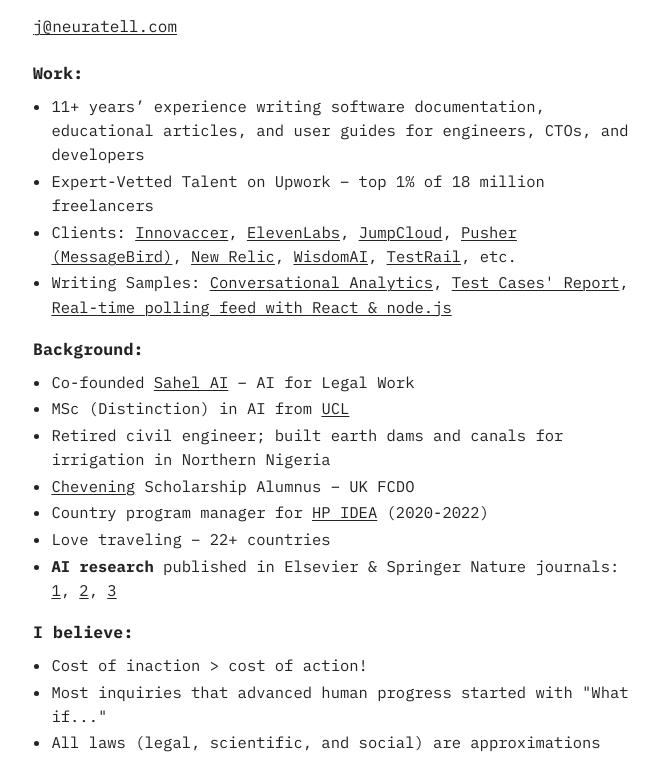
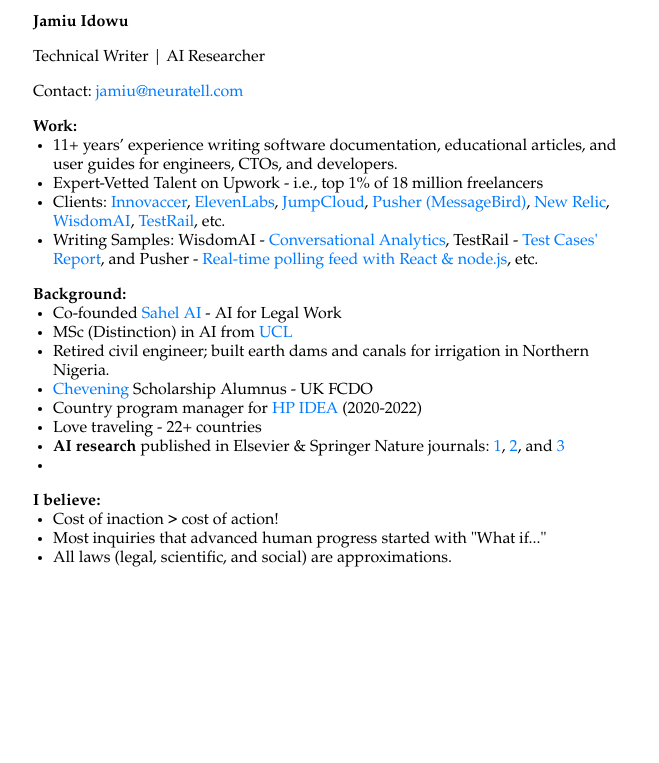
Before and after one commit to Consmart18/neuratell, a plain HTML site: page index.html in a window 1280 px wide. Shown: the part 118-881 px from the top of the page, without its empty margins (307-966 px from the left). After the commit the page ends 800 px from the top, so only its background shows below. Drawn offline with Linux system fonts and the light colour scheme.

Commit message:
Update index.html

```diff
--- a/index.html
+++ b/index.html
@@ -1,125 +1,92 @@
 <!DOCTYPE html>
 <html>
 <head>
-    <title>Jamiu Idowu – Technical Writer</title>
+    <title>Technical Writer for Technical Audiences</title>
     <meta name="viewport" content="width=device-width, initial-scale=1">
-    <meta name="description" content="Educational articles, software documentation, and user guides for technical audiences.">
-    <link href="https://fonts.googleapis.com/css2?family=IBM+Plex+Mono:wght@400;700&display=swap" rel="stylesheet">
+
+    <!-- Meta description for SEO -->
+    <meta name="description" content="Educational articles, software documentation, and user guides for companies that sell to technical audiences">
 
     <style>
         body {
-            font-family: 'IBM Plex Mono', 'Fira Mono', 'Menlo', 'Consolas', 'Liberation Mono', monospace;
+            font-family: Garamond;
             margin: 0;
             padding: 0;
             display: flex;
             justify-content: center;
-            align-items: flex-start;
+            align-items: center;
             height: 100vh;
-            background: #fff;
-            color: #232323;
-            font-size: 1em;
-            line-height: 1.55;
         }
         .container {
-            width: 100%;
-            max-width: 600px;
-            margin-top: 6vh;
-            margin-left: 3vw;
-            margin-right: 3vw;
+            width: 60%;
+            max-width: 600px; /* Adjusted for maximum width */
         }
-        h1 {
-            font-size: 1.45em;   /* Reduced name size */
-            font-weight: 700;
-            margin: 0 0 0.25em 0;
+        h3, p, li, a {
+            font-size: 1em; /* Use em for relative font size */
         }
-        .subtitle {
-            font-size: 1em;
-            font-weight: 400;
-            margin: 0 0 1.1em 0;
+        h3, .no-space-after {
+            margin-bottom: 0;
         }
-        .email {
-            margin-bottom: 1.4em;
-            display: block;
-        }
-        .section-title {
-            font-weight: bold;
-            margin: 1.1em 0 0.45em 0;
-            font-size: 1.03em;
-            letter-spacing: 0.01em;
+        .space-after {
+            margin-bottom: 1em;
         }
         ul {
-            margin: 0 0 0.55em 0;
-            padding-left: 1.15em;
-        }
-        li {
-            margin-bottom: 0.17em;  /* tighter bullet spacing */
-            font-size: 0.97em;      /* slightly smaller bullet text */
+            list-style-type: disc;
+            padding-left: 1.25em; /* Adjusted to em */
+            margin-top: 0;
+            margin-bottom: 0;
         }
         a {
-            color: inherit;
-            text-decoration: underline;
-            text-decoration-thickness: 1px;
-            text-underline-offset: 2px;
-            font-weight: inherit;
+            color: #007bff;
+            text-decoration: none;
         }
         a:hover {
-            opacity: 0.8;
+            text-decoration: underline;
         }
+
         @media (max-width: 600px) {
             .container {
-                max-width: 96vw;
-                font-size: 1.03em;
+                width: 90%; /* Increased width for small screens */
             }
-            h1 {
-                font-size: 1.09em;
+            h3, p, li, a {
+                font-size: 1.125em; /* Slightly larger font size for small screens */
             }
         }
     </style>
 </head>
 <body>
     <div class="container">
-        <h1>Jamiu Idowu</h1>
-        <div class="subtitle">Technical Writer | AI Researcher</div>
-        <a class="email" href="mailto:j@neuratell.com">j@neuratell.com</a>
+        <h3>Jamiu Idowu</h3>
+        <p class="subtitle">Technical Writer | AI Researcher</p>
+        <p class="contact">Contact: <a href="mailto:jamiu@neuratell.com">jamiu@neuratell.com</a></p>
 
-        <div class="section-title">Work:</div>
+        <p class="no-space-after"><strong>Work:</strong></p>
         <ul>
-            <li>11+ years’ experience writing software documentation, educational articles, and user guides for engineers, CTOs, and developers</li>
-            <li>Expert-Vetted Talent on Upwork – top 1% of 18 million freelancers</li>
-            <li>Clients:
-                <a href="https://innovaccer.com/" target="_blank">Innovaccer</a>,
-                <a href="https://elevenlabs.io/" target="_blank">ElevenLabs</a>,
-                <a href="https://jumpcloud.com/" target="_blank">JumpCloud</a>,
-                <a href="https://pusher.com/" target="_blank">Pusher (MessageBird)</a>,
-                <a href="https://newrelic.com/" target="_blank">New Relic</a>,
-                <a href="https://www.askwisdom.ai/" target="_blank">WisdomAI</a>,
-                <a href="https://www.testrail.com/" target="_blank">TestRail</a>, etc.
-            </li>
-            <li>
-                Writing Samples:
-                <a href="https://www.askwisdom.ai/ai-for-business-intelligence/conversational-analytics" target="_blank">Conversational Analytics</a>,
-                <a href="https://support.testrail.com/hc/en-us/articles/9171491041428-Comparison-for-Cases-Results-report" target="_blank">Test Cases' Report</a>,
-                <a href="https://pusher.com/tutorials/realtime-results-nodejs/" target="_blank">Real-time polling feed with React & node.js</a>
-            </li>
+            <li>11+ years’ experience writing software documentation, educational articles, and user guides for engineers, CTOs, and developers.</li>
+            <li>Expert-Vetted Talent on Upwork - i.e., top 1% of 18  million freelancers</li>
+            <li>Clients: <a href="https://innovaccer.com/" target="_blank">Innovaccer</a>, <a href="https://elevenlabs.io/" target="_blank">ElevenLabs</a>, <a href="https://jumpcloud.com/" target="_blank">JumpCloud</a>, <a href="https://pusher.com/" target="_blank">Pusher (MessageBird)</a>, <a href="https://newrelic.com/" target="_blank">New Relic</a>, <a href="https://www.askwisdom.ai/" target="_blank">WisdomAI</a>, <a href="https://www.testrail.com/" target="_blank">TestRail</a>, etc. </li>
+            <li>Writing Samples: WisdomAI - <a href="https://www.askwisdom.ai/ai-for-business-intelligence/conversational-analytics" target="_blank">Conversational Analytics</a>, TestRail - <a href="https://support.testrail.com/hc/en-us/articles/9171491041428-Comparison-for-Cases-Results-report" target="_blank">Test Cases' Report</a>, and Pusher - <a href="https://pusher.com/tutorials/realtime-results-nodejs/" target="_blank">Real-time polling feed with React & node.js</a>, etc. </li>
+
         </ul>
 
-        <div class="section-title">Background:</div>
+        <p class="no-space-after"><strong>Background:</strong></p>
         <ul>
-            <li>Co-founded <a href="http://sahel.ai" target="_blank">Sahel AI</a> – AI for Legal Work</li>
+            <li>Co-founded <a href="http://sahel.ai" target="_blank">Sahel AI</a> - AI for Legal Work</li>
             <li>MSc (Distinction) in AI from <a href="http://ucl.ac.uk" target="_blank">UCL</a></li>
-            <li>Retired civil engineer; built earth dams and canals for irrigation in Northern Nigeria</li>
-            <li><a href="https://www.chevening.org/" target="_blank">Chevening</a> Scholarship Alumnus – UK FCDO</li>
+            <li>Retired civil engineer; built earth dams and canals for irrigation in Northern Nigeria.</li>
+            <li><a href="https://www.chevening.org/" target="_blank">Chevening</a> Scholarship Alumnus - UK FCDO</li>
             <li>Country program manager for <a href="https://www.hp.com/emea_middle_east-en/solutions/education/idea-fellows.html" target="_blank">HP IDEA</a> (2020-2022)</li>
-            <li>Love traveling – 22+ countries</li>
-            <li><strong>AI research</strong> published in Elsevier & Springer Nature journals: <a href="https://link.springer.com/article/10.1007/s40593-023-00389-4" target="_blank">1</a>, <a href="https://www.sciencedirect.com/science/article/pii/S2666920X24000705" target="_blank">2</a>, <a href="https://link.springer.com/article/10.1007/s43681-024-00541-3" target="_blank">3</a></li>
+            <li>Love traveling - 22+ countries</li>
+            <li><strong>AI research</strong> published in Elsevier & Springer Nature journals: <a href="https://link.springer.com/article/10.1007/s40593-023-00389-4" target="_blank">1</a>, <a href="https://www.sciencedirect.com/science/article/pii/S2666920X24000705" target="_blank">2</a>, and <a href="https://link.springer.com/article/10.1007/s43681-024-00541-3" target="_blank">3</a> <li>
         </ul>
 
-        <div class="section-title">I believe:</div>
+        <p class="no-space-after"><strong>I believe:</strong></p>
         <ul>
-            <li>Cost of inaction &gt; cost of action!</li>
+            <li>Cost of inaction > cost of action!</li>
             <li>Most inquiries that advanced human progress started with "What if..."</li>
-            <li>All laws (legal, scientific, and social) are approximations</li>
+            <li>All laws (legal, scientific, and social) are approximations.</li>
         </ul>
+
     </div>
 </body>
 </html>
```
